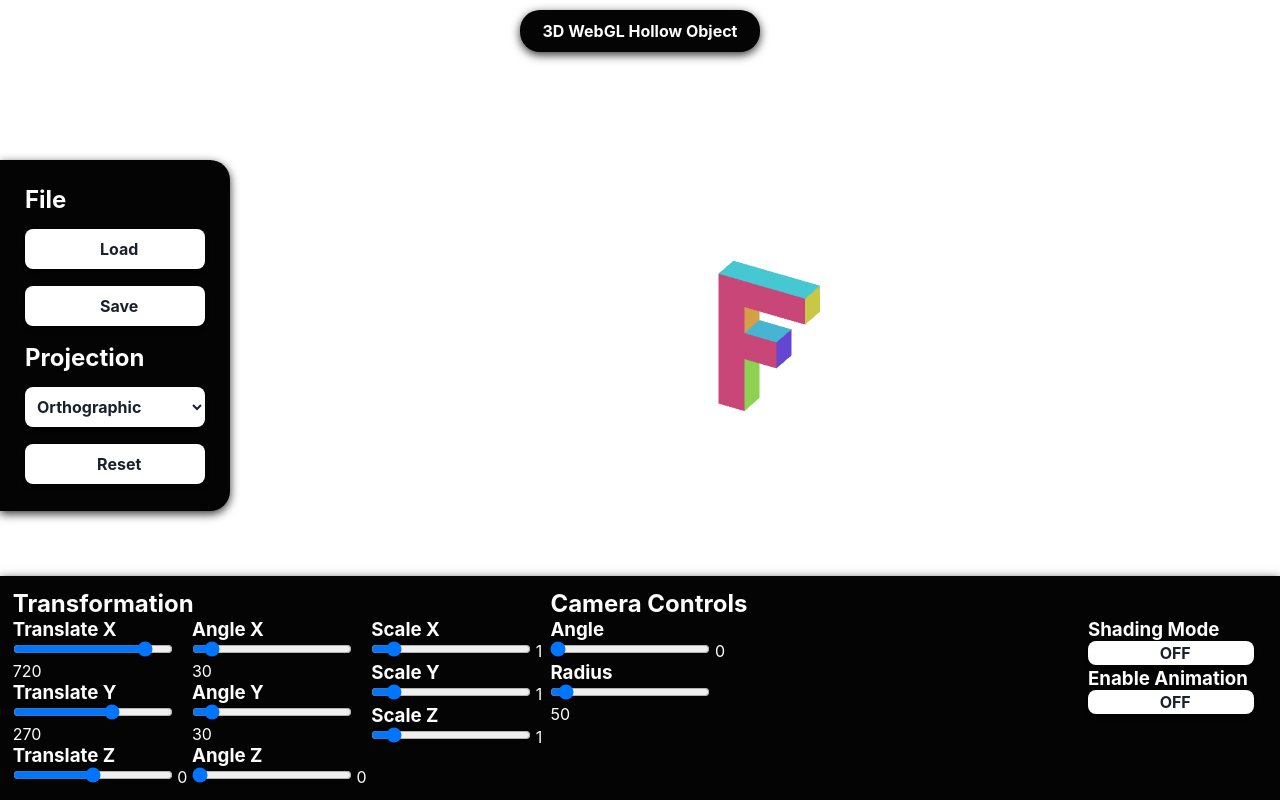
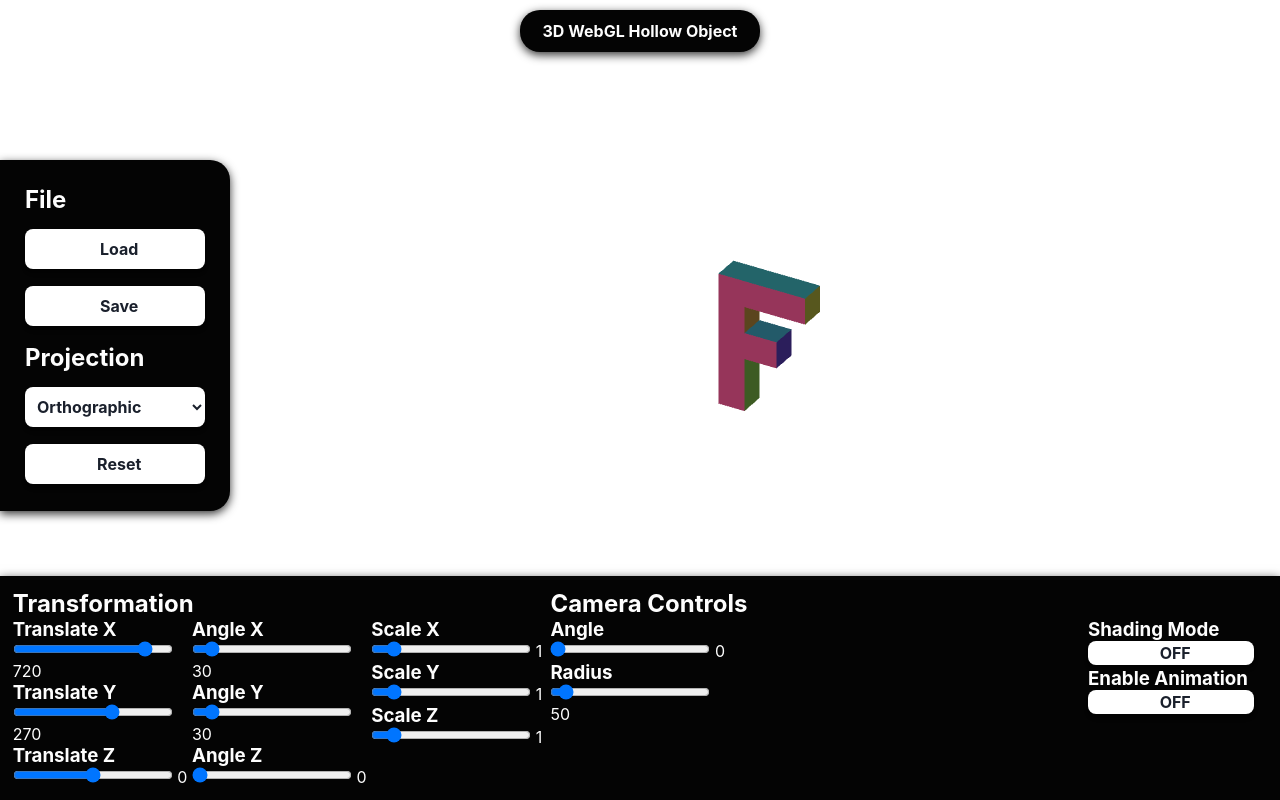
Before and after one commit to rayhankinan/3D-WebGL-Hollow-Object, a website built with webpack: page public/index.html in a window 1280 px wide. Built offline with nearby package versions, Linux system fonts and the light colour scheme.

Commit message:
Add shader (still error on perspective)

```diff
--- /dev/null
+++ b/src/Factories/vector-factory.ts
@@ -0,0 +1,12 @@
+import VectorInterface from "Main/Interfaces/vector-interface";
+import Vector from "Main/Operations/vector";
+
+class VectorFactory {
+  public static fromInterface(vector: VectorInterface): Vector {
+    const { x, y, z } = vector;
+
+    return new Vector(x, y, z);
+  }
+}
+
+export default VectorFactory;
--- a/src/Interfaces/face-interface.ts
+++ b/src/Interfaces/face-interface.ts
@@ -1,9 +1,11 @@
 import PointInterface from "Interfaces/point-interface";
 import ColorInterface from "Interfaces/color-interface";
+import VectorInterface from "Interfaces/vector-interface";
 
 interface FaceInterface {
   readonly arrayOfPoint: PointInterface[];
   readonly color: ColorInterface;
+  readonly normal: VectorInterface;
 }
 
 export default FaceInterface;
--- /dev/null
+++ b/src/Interfaces/light-interface.ts
@@ -0,0 +1,5 @@
+import VectorInterface from "Interfaces/vector-interface";
+
+interface LightInterface extends VectorInterface {}
+
+export default LightInterface;
--- a/src/Objects/face.ts
+++ b/src/Objects/face.ts
@@ -1,11 +1,13 @@
 import FaceInterface from "Main/Interfaces/face-interface";
 import Color from "Main/Operations/color";
 import Point from "Main/Operations/point";
+import Vector from "Main/Operations/vector";
 
 class Face implements FaceInterface {
   constructor(
     public readonly arrayOfPoint: Point[],
-    public readonly color: Color
+    public readonly color: Color,
+    public readonly normal: Vector
   ) {}
 
   public findCenter(): Point {
@@ -59,6 +61,10 @@ class Face implements FaceInterface {
   public getRawColor(): readonly [number, number, number] {
     return this.color.getTriplet();
   }
+
+  public getRawNormal(): readonly [number, number, number] {
+    return this.normal.getTriplet();
+  }
 }
 
 export default Face;
--- /dev/null
+++ b/src/Objects/light.ts
@@ -0,0 +1,21 @@
+import LightInterface from "Main/Interfaces/light-interface";
+import Vector from "Main/Operations/vector";
+
+class Light extends Vector implements LightInterface {
+  constructor(
+    public readonly x: number,
+    public readonly y: number,
+    public readonly z: number
+  ) {
+    super(x, y, z);
+  }
+
+  public getRawDirection(): readonly [number, number, number] {
+    const currentVector = new Vector(this.x, this.y, this.z);
+    const unitVector = currentVector.normalize();
+
+    return unitVector.getTriplet();
+  }
+}
+
+export default Light;
--- a/src/Objects/shape.ts
+++ b/src/Objects/shape.ts
@@ -6,6 +6,7 @@ import ProjectionParams from "Main/Types/projection-params";
 import ProjectionType from "Main/Types/projection-type";
 import Face from "Objects/face";
 import Camera from "Main/Objects/camera";
+import Light from "./light";
 
 class Shape implements ShapeInterface {
   constructor(
@@ -115,20 +116,51 @@ class Shape implements ShapeInterface {
     gl.bufferData(gl.ARRAY_BUFFER, new Uint8Array(colorArray), gl.STATIC_DRAW);
   }
 
+  public addNormal(gl: WebGLRenderingContext): void {
+    const normalArray = this.arrayOfFace.flatMap((f) =>
+      Array<readonly [number, number, number]>(f.arrayOfPoint.length)
+        .fill(f.getRawNormal())
+        .flat()
+    );
+
+    gl.bufferData(
+      gl.ARRAY_BUFFER,
+      new Float32Array(normalArray),
+      gl.STATIC_DRAW
+    );
+  }
+
   public render<T extends ProjectionType>(
     gl: WebGLRenderingContext,
     program: WebGLProgram,
     positionBuffer: WebGLBuffer,
     colorBuffer: WebGLBuffer,
+    normalBuffer: WebGLBuffer,
     projectionType: T,
     params: ProjectionParams[T],
-    camera: Camera
+    camera: Camera,
+    light: Light
   ): void {
+    /* Lookup Attribute */
     const positionLocation = gl.getAttribLocation(program, "a_position");
     const colorLocation = gl.getAttribLocation(program, "a_color");
-    const matrixLocation = gl.getUniformLocation(program, "u_matrix");
+    const normalLocation = gl.getAttribLocation(program, "a_normal");
 
-    /* Setup position */
+    /* Lookup Uniform */
+    const worldViewProjectionLocation = gl.getUniformLocation(
+      program,
+      "u_worldViewProjection"
+    );
+    const worldInverseTransposeLocation = gl.getUniformLocation(
+      program,
+      "u_worldInverseTranspose"
+    );
+    const reverseLightDirectionLocation = gl.getUniformLocation(
+      program,
+      "u_reverseLightDirection"
+    );
+
+    /* Setup Position */
     gl.enableVertexAttribArray(positionLocation);
     gl.bindBuffer(gl.ARRAY_BUFFER, positionBuffer);
     this.addPosition(gl);
@@ -147,7 +179,7 @@ class Shape implements ShapeInterface {
       positionOffset
     );
 
-    /* Setup color */
+    /* Setup Color */
     gl.enableVertexAttribArray(colorLocation);
     gl.bindBuffer(gl.ARRAY_BUFFER, colorBuffer);
     this.addColor(gl);
@@ -166,6 +198,26 @@ class Shape implements ShapeInterface {
       colorOffset
     );
 
+    /* Setup Normal */
+    gl.enableVertexAttribArray(normalLocation);
+    gl.bindBuffer(gl.ARRAY_BUFFER, normalBuffer);
+    this.addNormal(gl);
+
+    const normalSize = 3; /* 3 components per iteration */
+    const normalType = gl.FLOAT; /* The data is 32 bit float */
+    const normalNormalized = false; /* Don't normalize the data */
+    const normalStride = 0; /* 0: Move forward size * sizeof(type) each iteration to get the next position */
+    const normalOffset = 0; /* Start at the beginning of the buffer */
+    gl.vertexAttribPointer(
+      normalLocation,
+      normalSize,
+      normalType,
+      normalNormalized,
+      normalStride,
+      normalOffset
+    );
+
+    /* Get Matrix */
     let matrix = Transformation.general(
       this.tx,
       this.ty,
@@ -178,6 +230,7 @@ class Shape implements ShapeInterface {
       this.sz,
       this.findCenter()
     );
+    const inverseTransposeMatrix = matrix.inverse().transpose();
 
     matrix = camera.lookAt().multiplyMatrix(matrix);
 
@@ -240,9 +293,23 @@ class Shape implements ShapeInterface {
         ).multiplyMatrix(matrix);
         break;
     }
+
     const rawMatrix = matrix.flatten();
+    const rawInverseTransposeMatrix = inverseTransposeMatrix.flatten();
 
-    gl.uniformMatrix4fv(matrixLocation, false, rawMatrix);
+    /* Set Matrix Value */
+    gl.uniformMatrix4fv(worldViewProjectionLocation, false, rawMatrix);
+    gl.uniformMatrix4fv(
+      worldInverseTransposeLocation,
+      false,
+      rawInverseTransposeMatrix
+    );
+
+    /* Get Light */
+    const rawLight = light.getRawDirection();
+
+    /* Set Light Value */
+    gl.uniform3fv(reverseLightDirectionLocation, rawLight);
 
     /* Draw Shape */
     const primitiveType = gl.TRIANGLES;
--- a/src/Operations/matrix.ts
+++ b/src/Operations/matrix.ts
@@ -247,6 +247,22 @@ class Matrix implements MatrixInterface {
       )
     );
   }
+
+  public transpose(): Matrix {
+    /* Unpack "this" matrix */
+    const [a11, a21, a31, a41] = this.a1.getQuadruplet();
+    const [a12, a22, a32, a42] = this.a2.getQuadruplet();
+    const [a13, a23, a33, a43] = this.a3.getQuadruplet();
+    const [a14, a24, a34, a44] = this.a4.getQuadruplet();
+
+    /* Create transpose coordinate */
+    const a1 = new Coordinate(a11, a12, a13, a14);
+    const a2 = new Coordinate(a21, a22, a23, a24);
+    const a3 = new Coordinate(a31, a32, a33, a34);
+    const a4 = new Coordinate(a41, a42, a43, a44);
+
+    return new Matrix(a1, a2, a3, a4);
+  }
 }
 
 export default Matrix;
--- /dev/null
+++ b/src/default-light.ts
@@ -0,0 +1,7 @@
+import Light from "Objects/light";
+
+function generateDefaultLight(): Light {
+  return new Light(0, 0, 1);
+}
+
+export default generateDefaultLight;
--- a/src/default-shape.ts
+++ b/src/default-shape.ts
@@ -3,10 +3,12 @@ import Face from "Objects/face";
 import Point from "Operations/point";
 import Color from "Operations/color";
 import { degToRad } from "Utils/angle";
+import Vector from "Operations/vector";
 
 function generateDefaultShape() {
   return new Shape(
     [
+      /* Left Column Front */
       new Face(
         [
           new Point(0, 0, 0),
@@ -16,8 +18,10 @@ function generateDefaultShape() {
           new Point(30, 150, 0),
           new Point(30, 0, 0),
         ],
-        new Color(200, 70, 120)
+        new Color(200, 70, 120),
+        new Vector(0, 0, 1)
       ),
+      /* Top Rung Front */
       new Face(
         [
           new Point(30, 0, 0),
@@ -27,8 +31,10 @@ function generateDefaultShape() {
           new Point(100, 30, 0),
           new Point(100, 0, 0),
         ],
-        new Color(200, 70, 120)
+        new Color(200, 70, 120),
+        new Vector(0, 0, 1)
       ),
+      /* Middle Rung Front */
       new Face(
         [
           new Point(30, 60, 0),
@@ -38,8 +44,10 @@ function generateDefaultShape() {
           new Point(67, 90, 0),
           new Point(67, 60, 0),
         ],
-        new Color(200, 70, 120)
+        new Color(200, 70, 120),
+        new Vector(0, 0, 1)
       ),
+      /* Left Column Back */
       new Face(
         [
           new Point(0, 0, 30),
@@ -49,8 +57,10 @@ function generateDefaultShape() {
           new Point(30, 0, 30),
           new Point(30, 150, 30),
         ],
-        new Color(80, 70, 200)
+        new Color(80, 70, 200),
+        new Vector(0, 0, -1)
       ),
+      /* Top Rung Back */
       new Face(
         [
           new Point(30, 0, 30),
@@ -60,8 +70,10 @@ function generateDefaultShape() {
           new Point(100, 0, 30),
           new Point(100, 30, 30),
         ],
-        new Color(80, 70, 200)
+        new Color(80, 70, 200),
+        new Vector(0, 0, -1)
       ),
+      /* Middle Rung Back */
       new Face(
         [
           new Point(30, 60, 30),
@@ -71,8 +83,10 @@ function generateDefaultShape() {
           new Point(67, 60, 30),
           new Point(67, 90, 30),
         ],
-        new Color(80, 70, 200)
+        new Color(80, 70, 200),
+        new Vector(0, 0, -1)
       ),
+      /* Top */
       new Face(
         [
           new Point(0, 0, 0),
@@ -82,8 +96,10 @@ function generateDefaultShape() {
           new Point(100, 0, 30),
           new Point(0, 0, 30),
         ],
-        new Color(70, 200, 210)
+        new Color(70, 200, 210),
+        new Vector(0, 1, 0)
       ),
+      /* Top Rung Right */
       new Face(
         [
           new Point(100, 0, 0),
@@ -93,8 +109,10 @@ function generateDefaultShape() {
           new Point(100, 30, 30),
           new Point(100, 0, 30),
         ],
-        new Color(200, 200, 70)
+        new Color(200, 200, 70),
+        new Vector(-1, 0, 0)
       ),
+      /* Under Top Rung */
       new Face(
         [
           new Point(30, 30, 0),
@@ -104,8 +122,10 @@ function generateDefaultShape() {
           new Point(100, 30, 30),
           new Point(100, 30, 0),
         ],
-        new Color(210, 100, 70)
+        new Color(210, 100, 70),
+        new Vector(0, -1, 0)
       ),
+      /* Between Top Rung and Middle */
       new Face(
         [
           new Point(30, 30, 0),
@@ -115,8 +135,10 @@ function generateDefaultShape() {
           new Point(30, 60, 0),
           new Point(30, 60, 30),
         ],
-        new Color(210, 160, 70)
+        new Color(210, 160, 70),
+        new Vector(-1, 0, 0)
       ),
+      /* Top of Middle Rung */
       new Face(
         [
           new Point(30, 60, 0),
@@ -126,8 +148,10 @@ function generateDefaultShape() {
           new Point(67, 60, 0),
           new Point(67, 60, 30),
         ],
-        new Color(70, 180, 210)
+        new Color(70, 180, 210),
+        new Vector(0, 1, 0)
       ),
+      /* Right of Middle Rung */
       new Face(
         [
           new Point(67, 60, 0),
@@ -137,8 +161,10 @@ function generateDefaultShape() {
           new Point(67, 90, 0),
           new Point(67, 90, 30),
         ],
-        new Color(100, 70, 210)
+        new Color(100, 70, 210),
+        new Vector(-1, 0, 0)
       ),
+      /* Bottom of Middle Rung */
       new Face(
         [
           new Point(30, 90, 0),
@@ -148,8 +174,10 @@ function generateDefaultShape() {
           new Point(67, 90, 30),
           new Point(67, 90, 0),
         ],
-        new Color(76, 210, 100)
+        new Color(76, 210, 100),
+        new Vector(0, -1, 0)
       ),
+      /* Right of Bottom */
       new Face(
         [
           new Point(30, 90, 0),
@@ -159,8 +187,10 @@ function generateDefaultShape() {
           new Point(30, 150, 0),
           new Point(30, 150, 30),
         ],
-        new Color(140, 210, 80)
+        new Color(140, 210, 80),
+        new Vector(-1, 0, 0)
       ),
+      /* Bottom */
       new Face(
         [
           new Point(0, 150, 0),
@@ -170,8 +200,10 @@ function generateDefaultShape() {
           new Point(30, 150, 30),
           new Point(30, 150, 0),
         ],
-        new Color(90, 130, 110)
+        new Color(90, 130, 110),
+        new Vector(0, -1, 0)
       ),
+      /* Left Side */
       new Face(
         [
           new Point(0, 0, 0),
@@ -181,7 +213,8 @@ function generateDefaultShape() {
           new Point(0, 150, 30),
           new Point(0, 150, 0),
         ],
-        new Color(160, 160, 220)
+        new Color(160, 160, 220),
+        new Vector(1, 0, 0)
       ),
     ],
     720,
--- a/src/index.ts
+++ b/src/index.ts
@@ -4,12 +4,14 @@ import { degToRad, radToDeg } from "Utils/angle";
 import resizeCanvasToDisplaySize from "Utils/resize-canvas";
 import Shape from "Objects/shape";
 import Camera from "Objects/camera";
+import Light from "Objects/light";
 import ProjectionType from "Types/projection-type";
 import ProjectionParams from "Types/projection-params";
 import FileHandling from "Files/file-handling";
 import FileSystem from "Files/file-system";
 import generateDefaultShape from "Main/default-shape";
 import generateDefaultCamera from "Main/default-camera";
+import generateDefaultLight from "Main/default-light";
 
 /* Create Program */
 const canvas = document.getElementById("webgl-canvas") as HTMLCanvasElement;
@@ -49,6 +51,7 @@ gl.enable(gl.DEPTH_TEST);
 /* Setup Buffer */
 const positionBuffer = gl.createBuffer();
 const colorBuffer = gl.createBuffer();
+const normalBuffer = gl.createBuffer();
 
 /* Get HTML Element */
 /* Transformation elements */
@@ -122,6 +125,7 @@ const resetButton = document.getElementById("reset-btn");
 /* Global Variables */
 let object: Shape;
 let camera: Camera;
+let light: Light;
 let projectionType: ProjectionType = "orthographic";
 let projectionParams: ProjectionParams = {
   orthographic: {
@@ -173,9 +177,11 @@ const renderCanvas = () => {
     program,
     positionBuffer,
     colorBuffer,
+    normalBuffer,
     projectionType,
     projectionParams[projectionType],
-    camera
+    camera,
+    light
   );
 
   /* Render Recursively */
@@ -183,9 +189,14 @@ const renderCanvas = () => {
 };
 
 /* Initialize Default Value */
-const initializeDefaultValue = (newObject: Shape, newCamera: Camera) => {
+const initializeDefaultValue = (
+  newObject: Shape,
+  newCamera: Camera,
+  newLight: Light
+) => {
   object = newObject;
   camera = newCamera;
+  light = newLight;
 
   sliderTranslateX.valueAsNumber = object.tx;
   labelTranslateX.textContent = object.tx.toString();
@@ -313,7 +324,11 @@ sliderCamRadius.addEventListener("input", (event) => {
 
 loadButton.addEventListener("click", () => {
   FileHandling.upload((text) => {
-    initializeDefaultValue(FileSystem.loadShape(text), generateDefaultCamera());
+    initializeDefaultValue(
+      FileSystem.loadShape(text),
+      generateDefaultCamera(),
+      generateDefaultLight()
+    );
   });
 });
 
@@ -352,10 +367,18 @@ animationModeButton.addEventListener("click", () => {
 
 /* Reset State */
 resetButton.addEventListener("click", () => {
-  initializeDefaultValue(generateDefaultShape(), generateDefaultCamera());
+  initializeDefaultValue(
+    generateDefaultShape(),
+    generateDefaultCamera(),
+    generateDefaultLight()
+  );
 });
 
 document.addEventListener("DOMContentLoaded", () => {
-  initializeDefaultValue(generateDefaultShape(), generateDefaultCamera());
+  initializeDefaultValue(
+    generateDefaultShape(),
+    generateDefaultCamera(),
+    generateDefaultLight()
+  );
   renderCanvas();
 });
```
Also changed, not shown: public/index.html (+26 -6 lines), src/Factories/face-factory.ts (+5 -4 lines).
